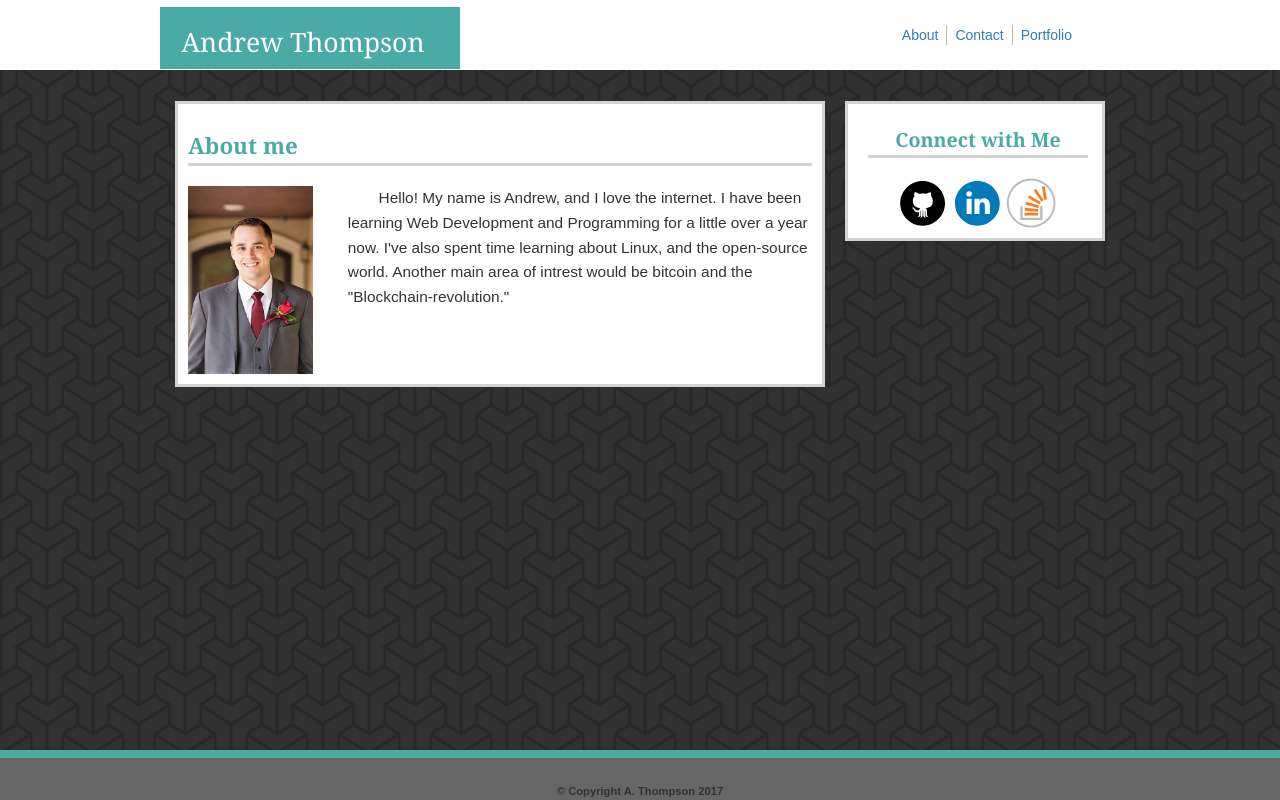
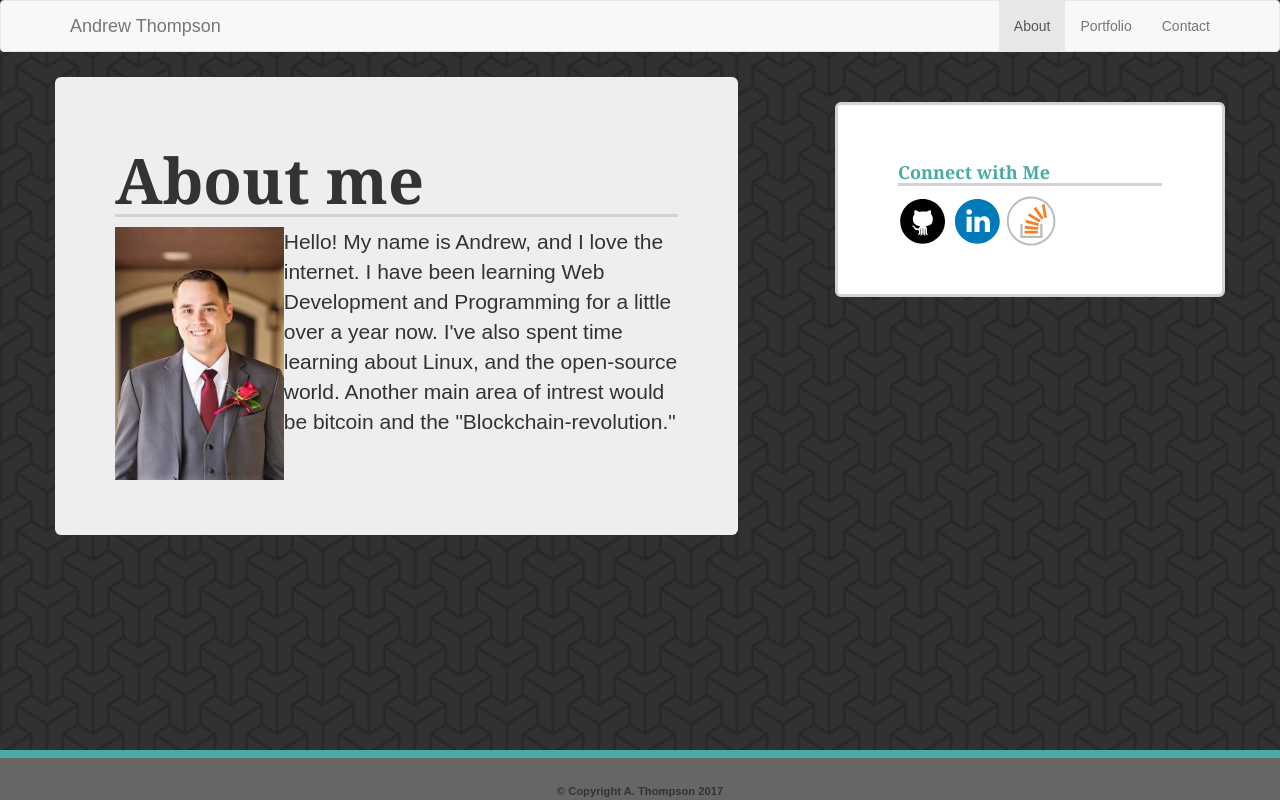
Before and after one commit to ATwrx/Bootstrap-Portfolio, a plain HTML site: page index.html in a window 1280 px wide. Drawn offline with nearby package versions, Linux system fonts and the light colour scheme.

Commit message:
moving workstations

```diff
--- a/css/style.css
+++ b/css/style.css
@@ -11,133 +11,45 @@ html, body {
   font-family: 'Arial', 'Helvetica Nue', Helvetica, sans-serif;
 }
 
-.container {
-  width: 960px;
-  margin: 0 auto;
-
-}
-
-/*
-Top Bar
-*/
 header {
-
-  width: 100%;
-  background: #ffffff;
-  border:0px 1px solid #cccccc;
-  height: 70px;
-  margin: 0 auto;
-  margin-bottom: 2.2em;
-
-}
-.topbar {
-  align-self: center;
-  width: 960px;
-  align-content: center;
-  margin: 0 auto;
-}
-header h1 {
-  text-indent: 0.8em;
-  font-size: 1.9em;
-  font-weight: 500;
-  width: 300px;
-  float: left;
-  height: 62px;
-  position: relative;
-  bottom: 13px;
-  padding-top: 21px;
-  color: white;
-  background: #4aaaa5;
-}
-header ul{
- list-style-type: none;
- margin-right: 40px;
- padding-top: 25px;
-
-}
-header li {
-  text-decoration: none;
-  float: right;
-  vertical-align: middle;
-  border-right: 1px solid #bbb;
-}
-header li:first-child {
-  border-right: none;
-}
-header a:hover {
-    background-color: lightgray;
-}
-header a:active {
-  color: #FF00FF;
-}
-header a {
-  display: inline;
-  padding: 8px;
-  text-decoration: none;
-
+  margin-bottom: 25px;
 }
 
 /*
  Heading size
 */
 
+
+
 h1, h2, h3, h4 {
   font-family: 'Georgia', Times, 'Times New Roman', serif;
-}
-h2, h3, h4 {
   color: #4aaaa5;
   font-weight: bold;
+  border-bottom: 3px solid lightgrey;
+
 }
-h2 {
-  font-size: 1.6em;
+ h2 {
+  /* font-size: 1.6em; */
   border-bottom: 3px solid lightgrey;
   margin-bottom: 20px;
   padding-bottom: 5px;
-  padding-up: 5px;
-}
-
-h3 {
-  font-size: 1.4em;
-}
-
-h4 {
-  font-size: 1.2em;
 }
 
 
-/* Main Body Area */
 
-.content-area {
-  width: 960px;
 
-}
-.main-section {
-  height: auto;
-  width: 650px;
-  float: left;
-  background: white;
-  border: 3px solid lightgray;
-  padding: 10px 10px;
-}
 /*
 Index Page
 */
-.main-section{
-  margin-bottom: 100px;
-}
-.main-section p {
-  font-size: 1.1em;
-  line-height: 1.6em;
-  text-indent: 2em;
-}
+
 .small-pic {
   width: 50px;
   height: 50px;
 }
 #my-pic {
-  width: 20%;
-  height: 20%;
-  margin-right: 35px;
+  width: 30%;
+  height: 30%;
+  /* margin-right: 35px; */
 
 }
 
@@ -184,28 +96,26 @@ Links on the Side
 */
 .sidebar {
   float: right;
-  width: 260px;
-  height: 140px;
+  /* width: 260px;
+  height: 140px; */
   background: white;
   border: 3px solid lightgray;
   /*margin: 10px 10px;*/
+  margin-top: 25px;
 }
 .sidebar h3 {
   text-align: center;
-  padding-top: 5px;
+
   padding-bottom: 5px;
-  margin-left:20px;
+  /* margin-left:20px;  */
   border-bottom: 3px solid lightgrey;
-  width: 220px;
+  /* width: 220px; */
 }
 .sidebar a {
   display: inline-block;
 }
-.links {
-  padding-left: 50px;
-  margin-top: 20px;
 
-}
+
 /*Footer Area*/
 
 footer {
--- a/index.html
+++ b/index.html
@@ -1,5 +1,6 @@
 <!DOCTYPE html>
 <html>
+
 <head>
   <meta charset="utf-8">
   <title>Basic Portfolio</title>
@@ -7,50 +8,60 @@
   <link rel="stylesheet" href="https://maxcdn.bootstrapcdn.com/bootstrap/3.3.7/css/bootstrap.min.css">
   <link rel="stylesheet" href="css/style.css">
 </head>
+
 <body>
-
-
-
   <header>
-      <div class="topbar">
-          <h1 class="header">Andrew Thompson</h1>
+    <div class="navbar navbar-default">
+      <div class="container">
+        <a class="navbar-brand" href="https://atwrx.github.io">Andrew Thompson</a>
         <!-- Nav Section -->
-          <ul>
-            <li>
-              <a class="top-menu" href="portfolio.html">Portfolio</a>
+        <div class="navbar-right">
+          <ul class="nav navbar-nav">
+            <li class="active">
+              <a href="index.html">About</a>
             </li>
             <li>
-              <a class="top-menu" href="contact.html">Contact</a>
+              <a href="portfolio.html">Portfolio</a>
             </li>
             <li>
-              <a class="top-menu" href="index.html">About</a>
+              <a href="contact.html">Contact</a>
             </li>
           </ul>
+        </div>
+      </div>
     </div>
   </header>
   <!-- Needs alignment and copypaste to other 2 pages -->
   <div class="container">
 
-    <div class="main-section">
-      <h2>About me</h2>
-
-
+    <div class="row">
+      <div class="col-md-7 jumbotron">
+        <h1>About me</h1>
         <img id="my-pic" src="images/my-pic.jpg" alt="My Picture" align="left">
-      <p>Hello! My name is Andrew, and I love the internet. I have been learning  Web Development and Programming for a little over a year now. I've also spent time learning about Linux, and the open-source world. Another main area of intrest would be bitcoin and the "Blockchain-revolution."</p>
+        <p>Hello! My name is Andrew, and I love the internet. I have been learning Web Development and Programming for a little
+          over a year now. I've also spent time learning about Linux, and the open-source world. Another main area of intrest
+          would be bitcoin and the "Blockchain-revolution."</p>
         <br>
         <p></p>
       </div>
 
+
       <!-- Need to add <a>'s that connect to my profiles -->
-    <div class="sidebar">
-      <h3>Connect with Me</h3>
+      <div class="col-md-4 jumbotron sidebar">
+        <h4>Connect with Me</h4>
 
         <div class="links">
-      <a href="https://www.github.com/ATwrx"><img class="small-pic" src="images/github.svg" alt="Link to GitHub"></a>
-      <a href="https://www.linkedin.com/in/ayeteewebdesigns/"><img class="small-pic" src="images/linkedin.svg" alt="Link to Linkedin Profile"></a>
-      <a href="https://stackoverflow.com/users/7949377/andrew-thompson?tab=profile"><img class="small-pic" src="images/stackoverflow.svg" alt="Link to StackOverflow"></a>
+          <a href="https://www.github.com/ATwrx">
+            <img class="small-pic" src="images/github.svg" alt="Link to GitHub">
+          </a>
+          <a href="https://www.linkedin.com/in/ayeteewebdesigns/">
+            <img class="small-pic" src="images/linkedin.svg" alt="Link to Linkedin Profile">
+          </a>
+          <a href="https://stackoverflow.com/users/7949377/andrew-thompson?tab=profile">
+            <img class="small-pic" src="images/stackoverflow.svg" alt="Link to StackOverflow">
+          </a>
         </div>
-
+      </div>
 
 
     </div>
@@ -61,4 +72,5 @@
 
 
 </body>
+
 </html>
```
Also changed, not shown: contact.html (+33 -17 lines), portfolio.html (+24 -16 lines), 1 other file. Lines whose indentation alone changed are shown as unchanged.
